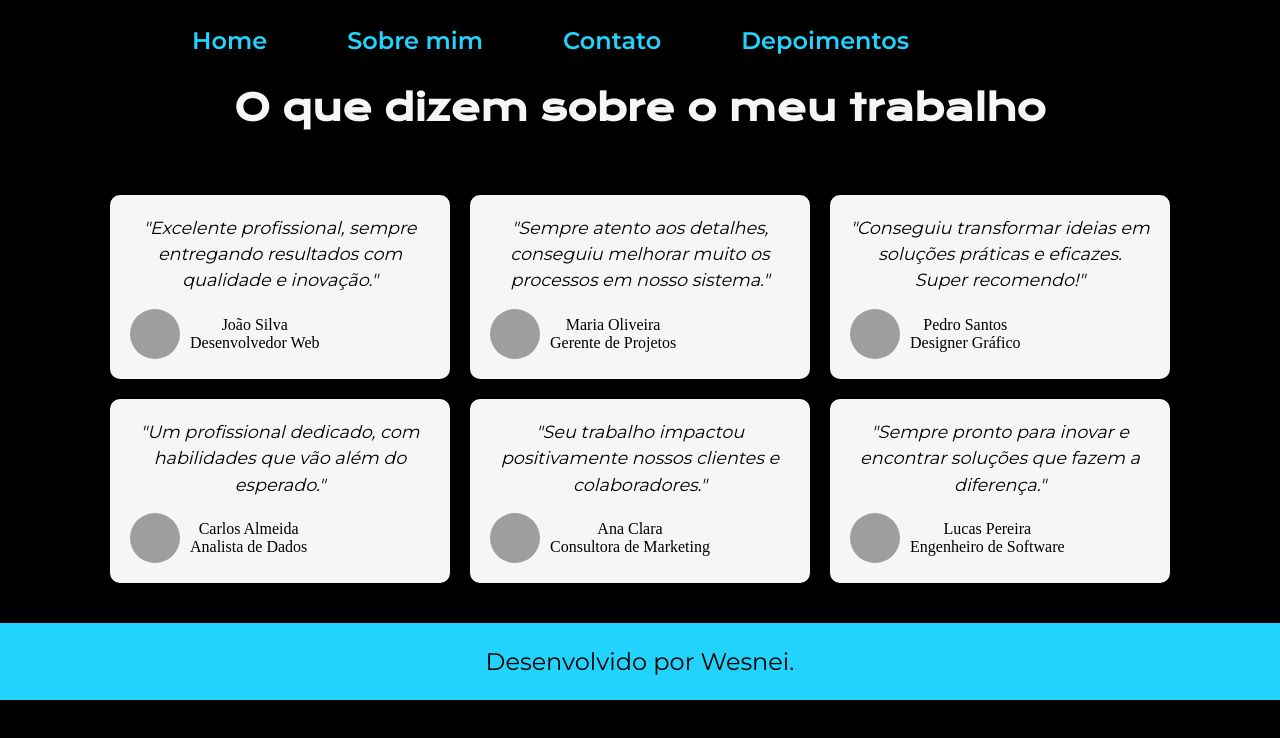
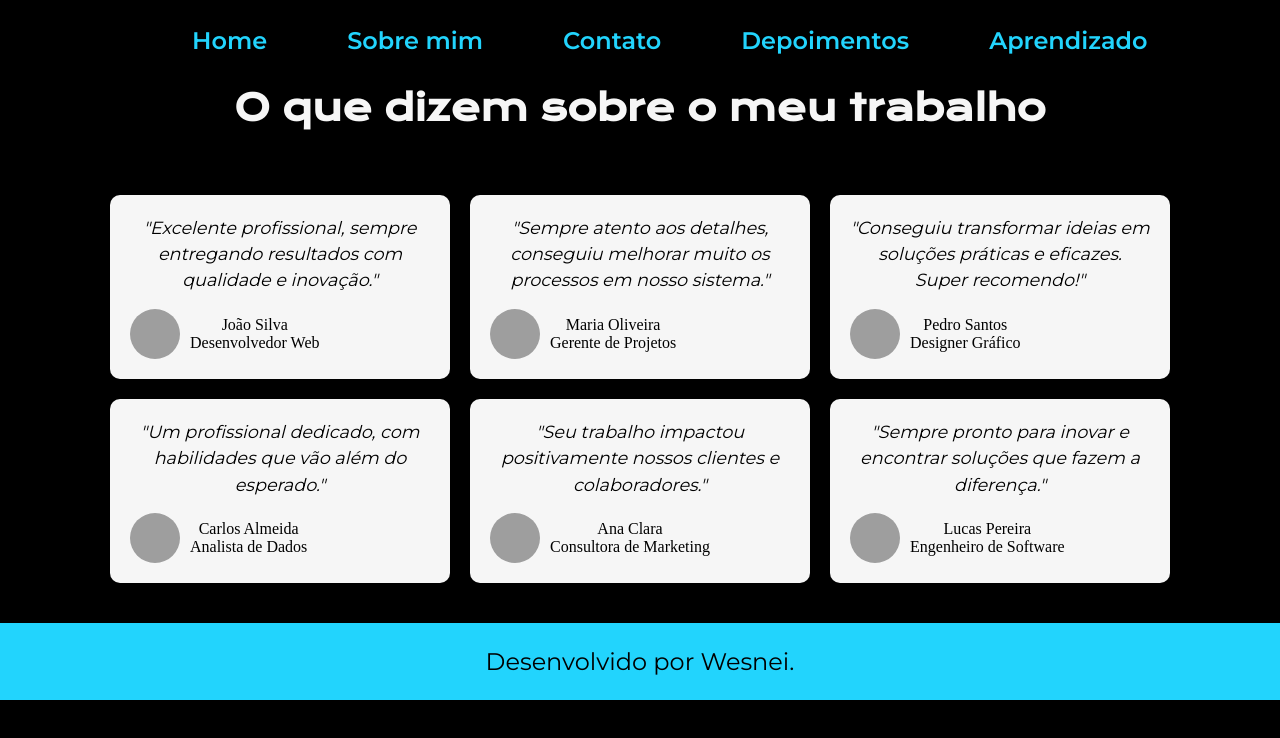
Before and after one commit to Wesnei/Projeto_Capacita_Brasil, a plain HTML site: page testemonial.html in a window 1280 px wide. Drawn offline with nearby package versions, Linux system fonts and the light colour scheme; grey boxes are pictures that could not be loaded.

Commit message:
Update testemonial.html

```diff
--- a/testemonial.html
+++ b/testemonial.html
@@ -13,6 +13,8 @@
             <a class="cabecalho__menu__link" href="about.html">Sobre mim</a>
             <a class="cabecalho__menu__link" href="contact.html">Contato</a>
             <a class="cabecalho__menu__link" href="testemonial.html">Depoimentos</a>
+            <a class="cabecalho__menu__link" href="aprendizado.html">Aprendizado</a>
+
         </nav>
     </header>
     <main class="testemonial_conteudo">
```
